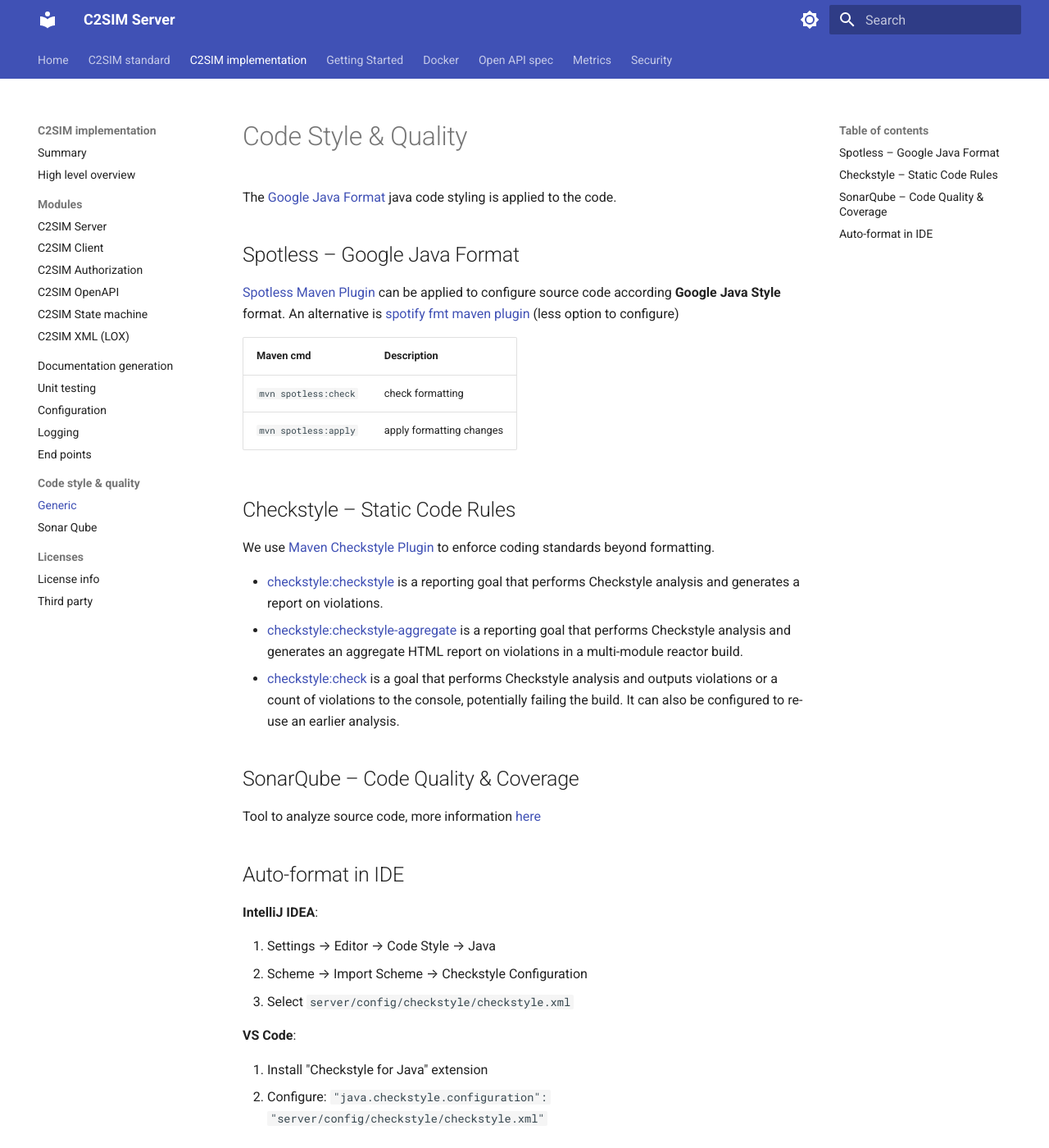
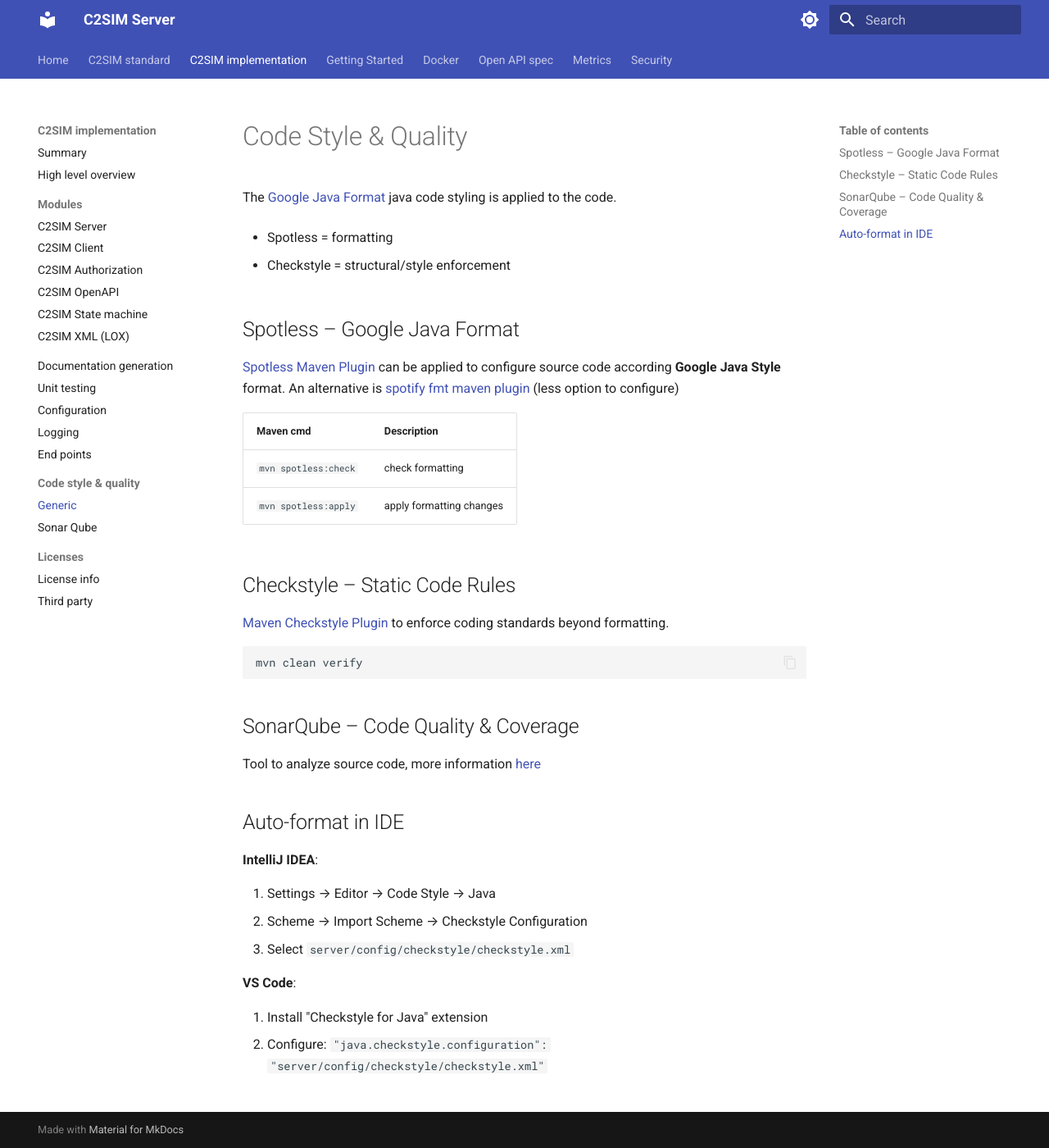
Before and after one commit to TNO-MST/c2sim-server, an MkDocs documentation site: the page built from docs/content/code-style-and-quality/code-style-and-quality.md, in a window 1280 px wide and 1400 px high. Shown: the whole window at 82% size. Built offline with MkDocs 1.6.1 and Material for MkDocs 9.7.7, drawn with Linux system fonts in a browser that asks for light colours.

Commit message:
Update doc

````diff
--- a/docs/content/code-style-and-quality/code-style-and-quality.md
+++ b/docs/content/code-style-and-quality/code-style-and-quality.md
@@ -1,6 +1,10 @@
 # Code Style & Quality
 
  The [Google Java Format](https://github.com/google/google-java-format) java code styling is applied to the code.
+
+* Spotless = formatting
+
+* Checkstyle = structural/style enforcement
 
 
 
@@ -15,11 +19,11 @@
 
 ## Checkstyle – Static Code Rules
 
-We use [Maven Checkstyle Plugin](https://maven.apache.org/plugins/maven-checkstyle-plugin/) to enforce coding standards beyond formatting.
+[Maven Checkstyle Plugin](https://maven.apache.org/plugins/maven-checkstyle-plugin/) to enforce coding standards beyond formatting.
 
-- [checkstyle:checkstyle](https://maven.apache.org/plugins/maven-checkstyle-plugin/checkstyle-mojo.html) is a reporting goal that performs Checkstyle analysis and generates a report on violations.
-- [checkstyle:checkstyle-aggregate](https://maven.apache.org/plugins/maven-checkstyle-plugin/checkstyle-aggregate-mojo.html) is a reporting goal that performs Checkstyle analysis and generates an aggregate HTML report on violations in a multi-module reactor build.
-- [checkstyle:check](https://maven.apache.org/plugins/maven-checkstyle-plugin/check-mojo.html) is a goal that performs Checkstyle analysis and outputs violations or a count of violations to the console, potentially failing the build. It can also be configured to re-use an earlier analysis.
+```
+mvn clean verify
+```
 
 ## SonarQube – Code Quality & Coverage
 
````
Also changed, not shown: docs/content/code-style-and-quality/sonar-qube.md (added, +66 -0 lines), docs/content/code-style-and-quality/images/SonarQube.png (added).
